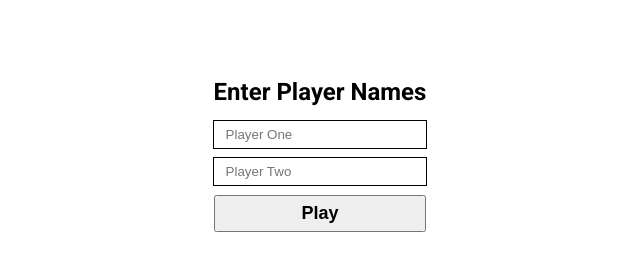
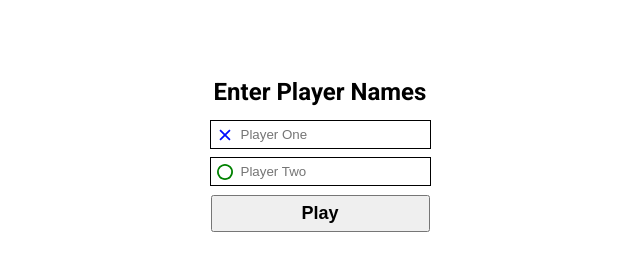
Before and after one commit to tonyelison/tic-tac-toe, a website: page index.html in a window 1280 px wide. Shown: the part 40-310 px from the top of the page, without its empty margins (320-960 px from the left). Drawn offline with Linux system fonts and the light colour scheme.

Commit message:
Add game symbols to player form

```diff
--- a/index.html
+++ b/index.html
@@ -21,11 +21,13 @@
       <h2>Enter Player Names</h2>
 
       <div class="form-control">
+        <img src="./assets/times.svg" class="symbol x">
         <input id="player-1" type="text" placeholder="Player One" required>
         <span class="validation-msg"></span>
       </div>
 
       <div class="form-control">
+        <img src="./assets/circle.svg" class="symbol o">
         <input id="player-2" type="text" placeholder="Player Two" required>
         <span class="validation-msg"></span>
       </div>
--- a/style.css
+++ b/style.css
@@ -80,8 +80,27 @@ button {
   flex-direction: column;
 }
 
+.player-form input {
+  padding-left: 30px;
+}
+
 .form-control {
   margin-bottom: 10px;
+}
+
+.symbol {
+  height: 18px;
+  width: 18px;
+  position: absolute;
+  padding: 5px;
+}
+
+.symbol.x {
+  filter: invert(9%) sepia(100%) saturate(6726%) hue-rotate(246deg) brightness(97%) contrast(138%);
+}
+
+.symbol.o {
+  filter: invert(17%) sepia(84%) saturate(4127%) hue-rotate(125deg) brightness(94%) contrast(102%);
 }
 
 .game-board {
```
Also changed, not shown: assets/circle.svg (added), assets/times.svg (added).
